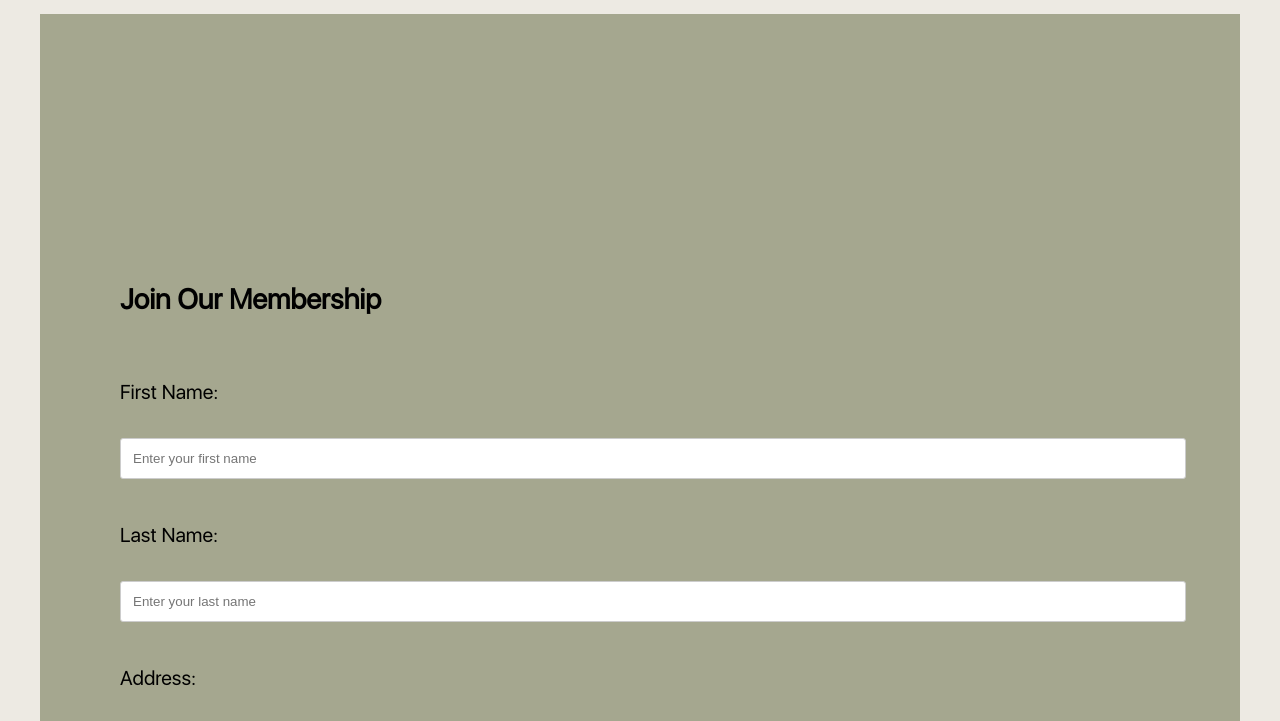
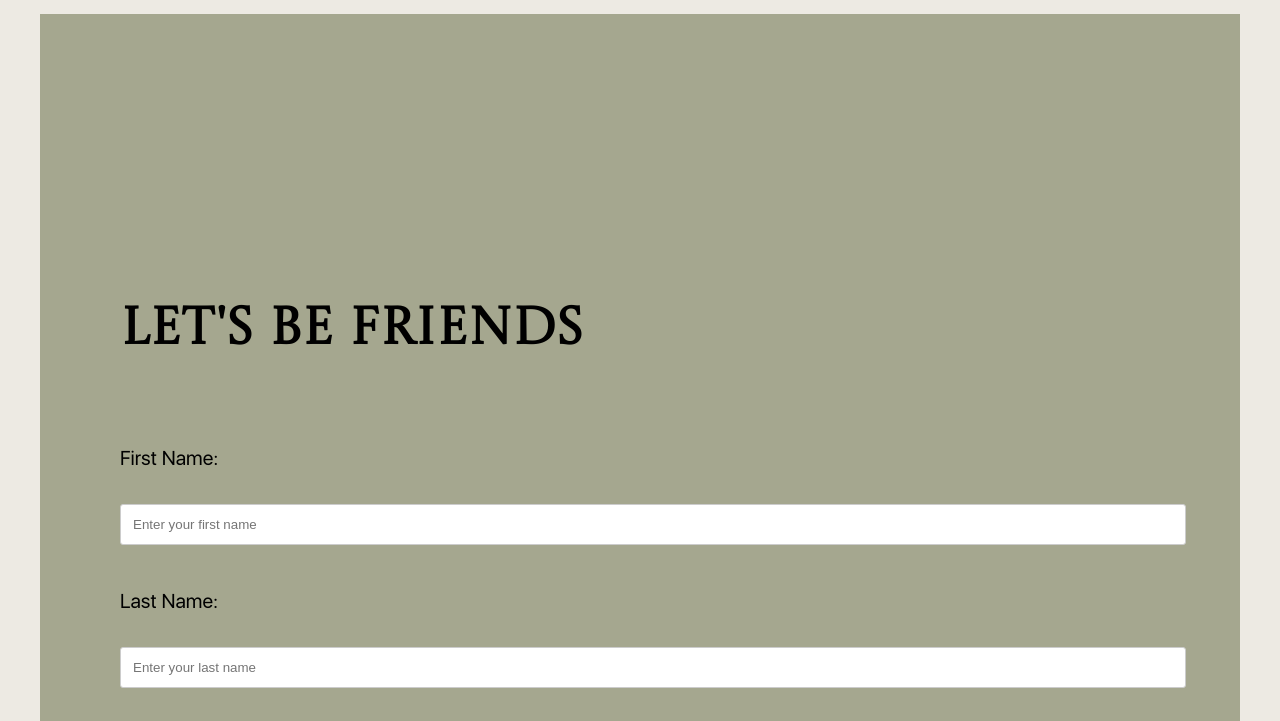
Before and after one commit to Ann0v0Y/339P2Group6, a plain HTML site: page membership.html in a window 1280 px wide. Shown: the part 73-794 px from the top of the page. Drawn offline with Linux system fonts and the light colour scheme.

Commit message:
Changing copy/H3>H1 on membership page

```diff
--- a/membership.html
+++ b/membership.html
@@ -25,7 +25,7 @@
   <!-- MEMBERSHIP SECTION -->
   <div class="container5">
     <section id="contact">
-      <h3>Join Our Membership</h3>
+      <h1>Let's Be Friends</h1>
       <form>
         <label for="fname">First Name:</label><br>
         <input type="text" id="fname" name="fname" placeholder="Enter your first name"><br><br>
```
